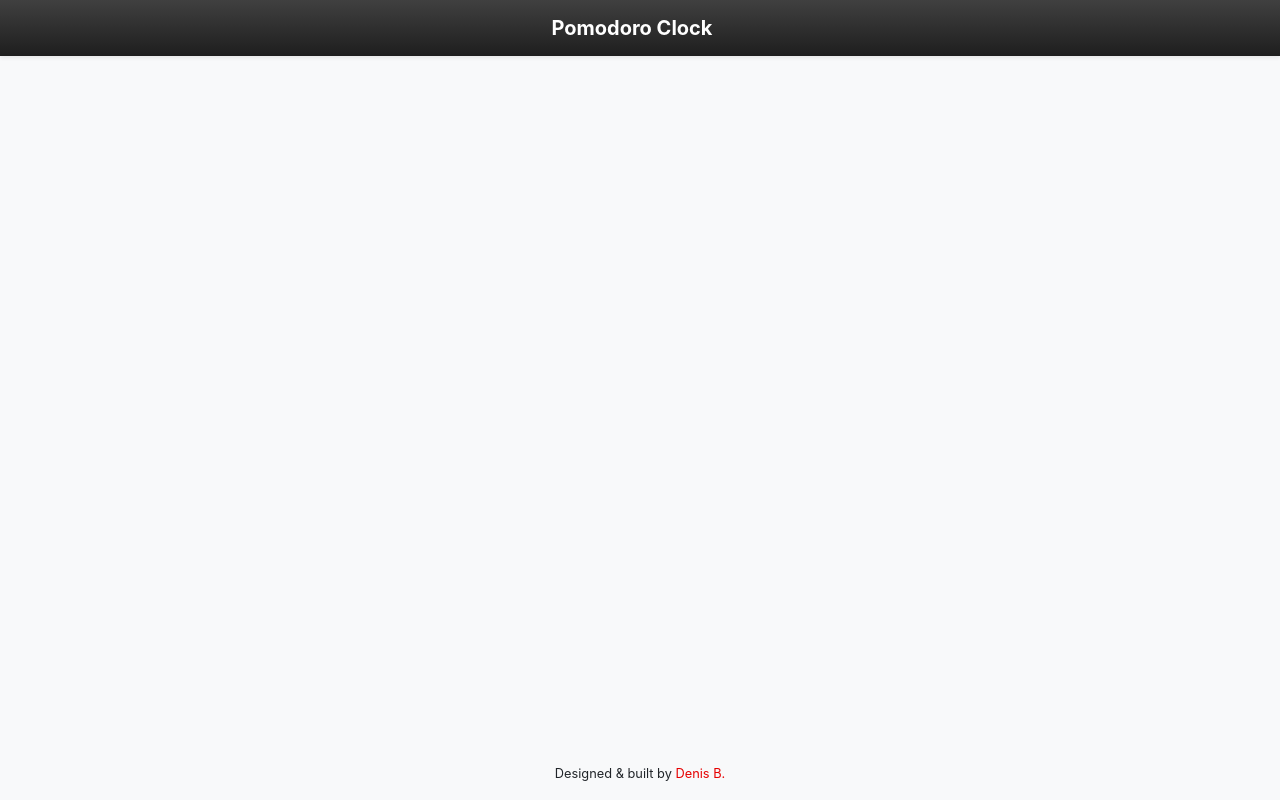
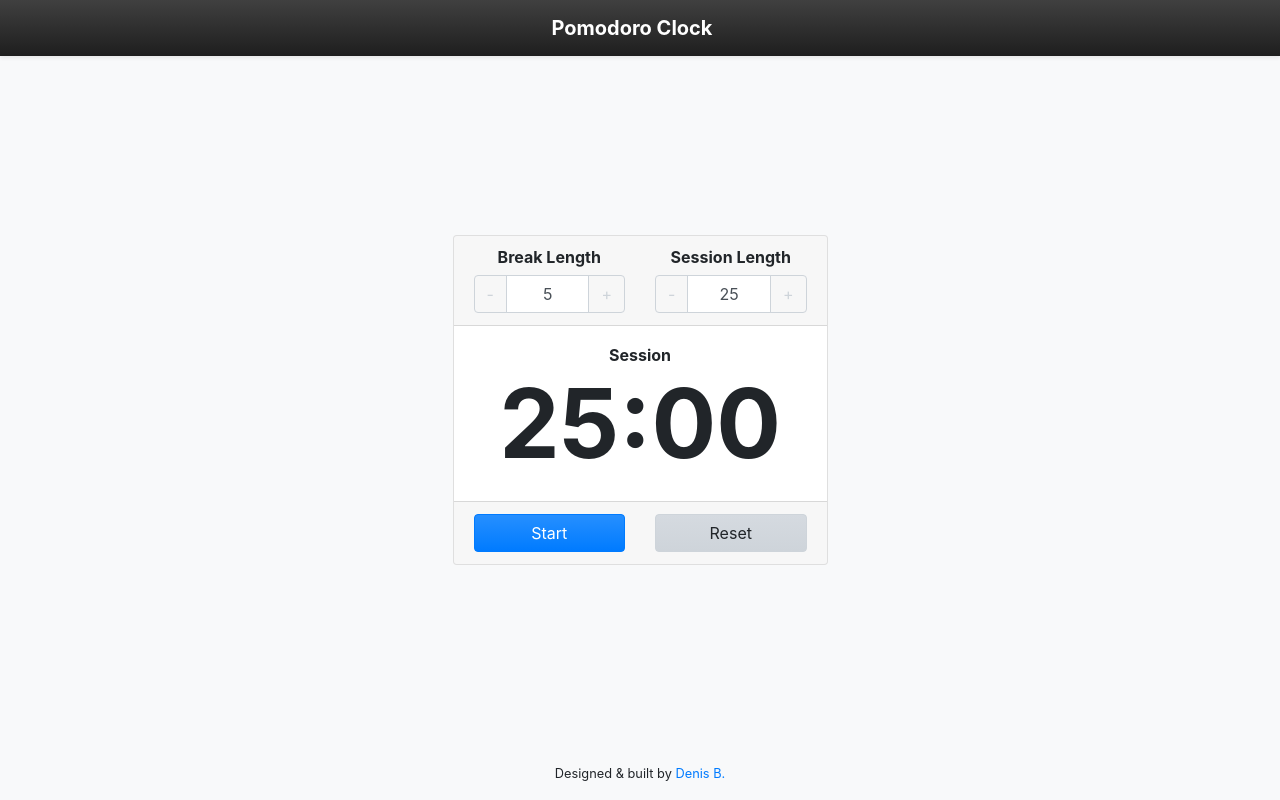
Before and after one commit to kaizen-design/pomodoro-clock, a React (Create React App) app: page / in a window 1280 px wide. Built offline with nearby package versions, Linux system fonts and the light colour scheme.

Commit message:
HTML/CSS markup completed

```diff
--- a/src/App.js
+++ b/src/App.js
@@ -18,7 +18,52 @@ class App extends React.Component {
       <div className="h-100 d-flex flex-column">
         <Navbar brand={projectName} />
         <main role="main" className="App container my-auto py-3">
-
+          <div className="pomodoro-clock">
+            <div className="card text-center">
+              <div className="card-header">
+                <div className="row">
+                  <div className="col">
+                    <h6 id="break-label" className="d-block text-center mb-2">Break Length</h6>
+                    <div className="input-group">
+                      <div className="input-group-prepend">
+                        <button id="break-decrement" className="btn btn-outline-secondary" type="button">-</button>
+                      </div>
+                      <input id="break-length" type="text" className="form-control text-center" value="5" />
+                      <div className="input-group-append">
+                        <button id="break-increment" className="btn btn-outline-secondary" type="button">+</button>
+                      </div>
+                    </div>
+                  </div>
+                  <div className="col">
+                    <h6 id="session-label" className="d-block text-center mb-2">Session Length</h6>
+                    <div className="input-group">
+                      <div className="input-group-prepend">
+                        <button id="session-decrement" className="btn btn-outline-secondary" type="button">-</button>
+                      </div>
+                      <input id="session-length" type="text" className="form-control text-center" value="25" />
+                      <div className="input-group-append">
+                        <button id="session-increment" className="btn btn-outline-secondary" type="button">+</button>
+                      </div>
+                    </div>
+                  </div>
+                </div>
+              </div>
+              <div className="card-body">
+                <h6 id="timer-label" className="mb-0">Session</h6>
+                <h2 id="time-left" className="display-1 font-weight-bold mb-0">25:00</h2>
+              </div>
+              <div className="card-footer text-muted">
+                <div className="row">
+                  <div className="col">
+                    <button id="start_stop" type="button" className="btn btn-block btn-primary">Start</button>
+                  </div>
+                  <div className="col">
+                    <button id="reset" type="button" className="btn btn-block btn-secondary">Reset</button>
+                  </div>
+                </div>
+              </div>
+            </div>
+          </div>
         </main>
         <Footer />
       </div>
--- a/src/scss/App.scss
+++ b/src/scss/App.scss
@@ -1,9 +1,10 @@
 $enable-gradients: true;
 $headings-font-weight: 700;
 $headings-margin-bottom: 1rem;
-$primary: #e60000;
-$orange: #ff9500;
-$warning: $orange;
+$secondary: #ced4da;
+//$primary: #e60000;
+//$orange: #ff9500;
+//$warning: $orange;
 $dark: #1e1e1e;
 
 @import '~bootstrap/scss/bootstrap.scss';
@@ -24,35 +25,8 @@ img {
 
 }
 
-.calculator {
-  border: 1px solid #ddd;
-  border-radius: 4px;
-  max-width: 400px;
-  overflow: hidden;
-  .calculator-screen {
-    height: 80px;
-    background-color: #1c1c1c;
-    color: #fff;
-    text-align: right;
-    padding: 0 10px;
-    margin: 20px 20px 0 20px;
-    font-size: 4rem;
-  }
-  button {
-    height: 60px;
-    font-size: 2rem;
-    padding: 0;
-    color: $white;
-    @extend .shadow-sm;
-  }
-  .equal-sign {
-    height: 100%;
-    grid-area: 2 / 4 / 6 / 5;
-  }
-  .calculator-keys {
-    display: grid;
-    grid-template-columns: repeat(4, 1fr);
-    grid-gap: 10px;
-    padding: 20px;
-  }
+.pomodoro-clock {
+  width: 375px;
+  max-width: 100%;
+  margin: 0 auto;
 }
```
